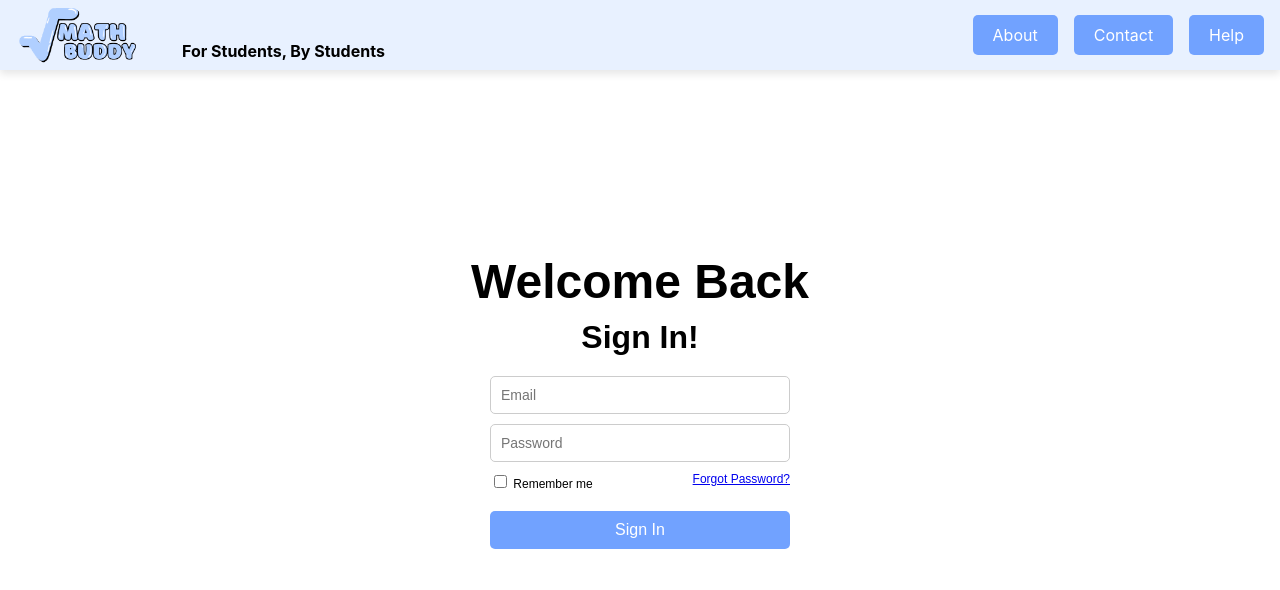
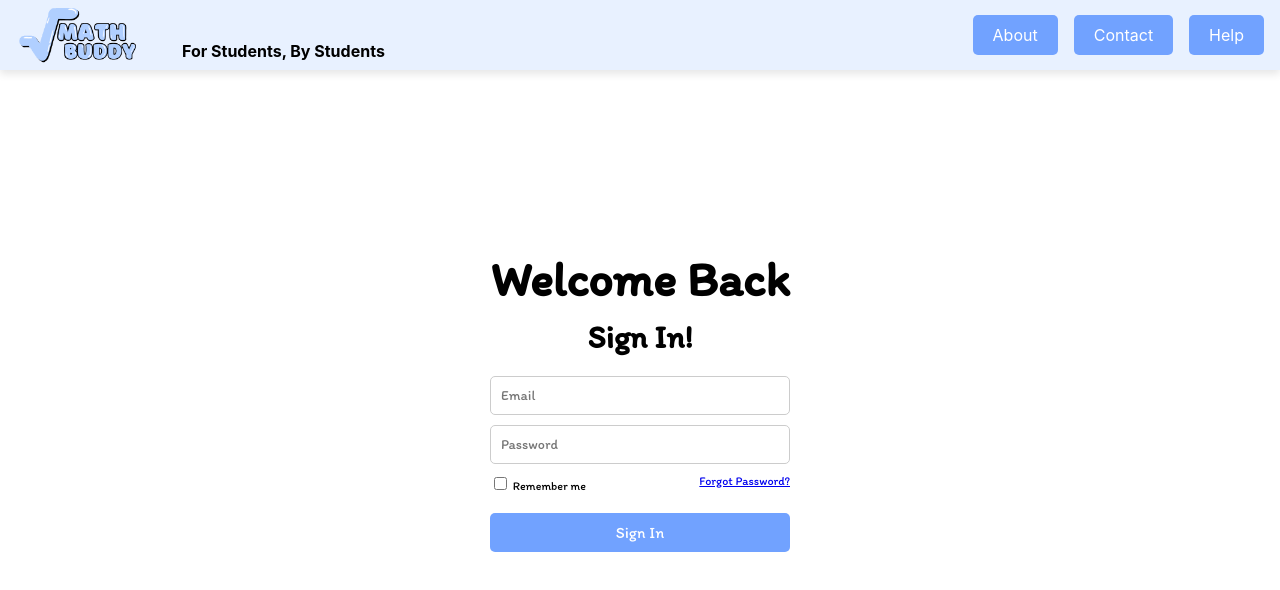
Before and after one commit to Hankchiefz/math-buddy, a React (Create React App) app: page /login in a window 1280 px wide. Shown: the top 590 px of the page. Built offline with nearby package versions, Linux system fonts and the light colour scheme.

Commit message:
font changes

```diff
--- a/src/Components/homepagestyle/Home.css
+++ b/src/Components/homepagestyle/Home.css
@@ -1,10 +1,12 @@
 /* src/components/pagestyle/Home.css */
 .home-page {
+
   font-family: Arial, sans-serif;
   padding: 20px;
 }
 
 .header {
+
   display: flex;
   justify-content: center;
   align-items: center;
@@ -20,6 +22,7 @@
 }
 
 .main-content {
+  font-family: 'itim', cursive;
   display: flex;
   justify-content: space-between;
   align-items: center; /* Center align items vertically */
@@ -57,6 +60,7 @@
 }
 
 .action-button {
+  font-family: 'itim', cursive;
   background-color: #71A2FF;
   color: white;
   border: none;
--- a/src/Components/homepagestyle/Login.css
+++ b/src/Components/homepagestyle/Login.css
@@ -1,5 +1,6 @@
 /* Existing Login Page Styles */
 .login-page {
+
   font-family: Arial, sans-serif;
   display: flex;
   flex-direction: column;
@@ -10,17 +11,20 @@
 }
 
 .login-page h1 {
+  font-family: 'itim', cursive;
   font-size: 3em;
   margin-bottom: 5px; /* Reduced margin-bottom */
 }
 
 .login-page h2 {
+  font-family: 'itim', cursive;
   font-size: 2em;
   margin-bottom: 20px;
   margin-top: 5px; /* Added margin-top to bring it closer to h1 */
 }
 
 .login-form {
+  font-family: 'itim', cursive;
   display: flex;
   flex-direction: column;
   gap: 10px;
@@ -30,11 +34,13 @@
 }
 
 .input-container {
+
   position: relative;
   width: 100%;
 }
 
 .input-container input {
+  font-family: 'itim', cursive;
   padding: 10px;
   border: 1px solid #ccc;
   border-radius: 5px;
@@ -50,6 +56,7 @@
 }
 
 .login-button {
+  font-family: 'itim', cursive;
   background-color: #71A2FF;
   color: white;
   border: none;
--- a/src/Components/objects/TeacherSNav.css
+++ b/src/Components/objects/TeacherSNav.css
@@ -1,7 +1,8 @@
 .teacher-sidebar {
   background-color: #E8F1FF;
+  font-family: 'itim', cursive;
   width: 11rem;
-  height: 47  rem;
+  height: 47rem;
   display: flex;
   flex-direction: column;
   align-items: center;
```
